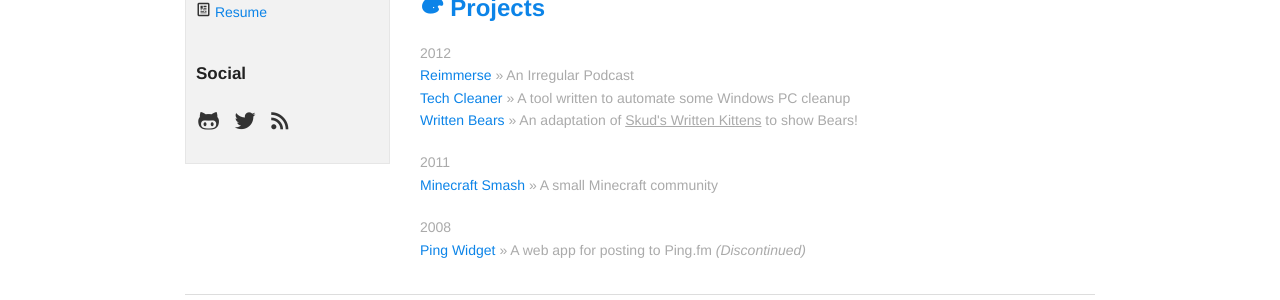
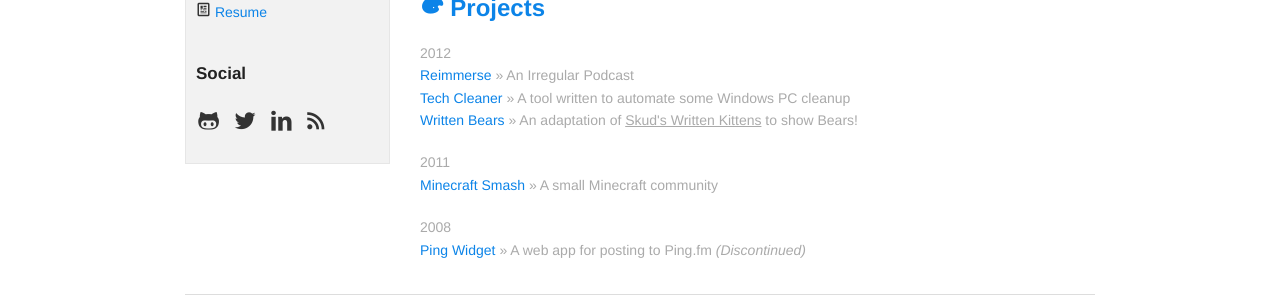
Before and after one commit to akosednar/akosednar.github.com, a Jekyll site: the page built from index.html, in a window 1280 px wide. Shown: the part 286-586 px from the top of the page. Built offline with Jekyll 4.4.1, drawn with Linux system fonts in a browser that asks for light colours.

Commit message:
Added linkedin

```diff
--- a/_layouts/default.html
+++ b/_layouts/default.html
@@ -53,7 +53,7 @@
       	</p>
       	<br />
         <h5>Social</h5>
-        <span class="social"><a href="https://github.com/akosednar/">&#62208;</a> <a href="https://twitter.com/akosednar">&#62217;</a></span><span class="sicon"> <a href="http://reimmer.se/atom.xml">&#59194;</a></span>
+        <span class="social"><a href="https://github.com/akosednar/">&#62208;</a> <a href="https://twitter.com/akosednar">&#62217;</a> <a href="www.linkedin.com/pub/anthony-kosednar/54/240/b92/">&#62232;</a></span><span class="sicon"> <a href="http://reimmer.se/atom.xml">&#59194;</a></span>
       </div>
     </div>
 
```
